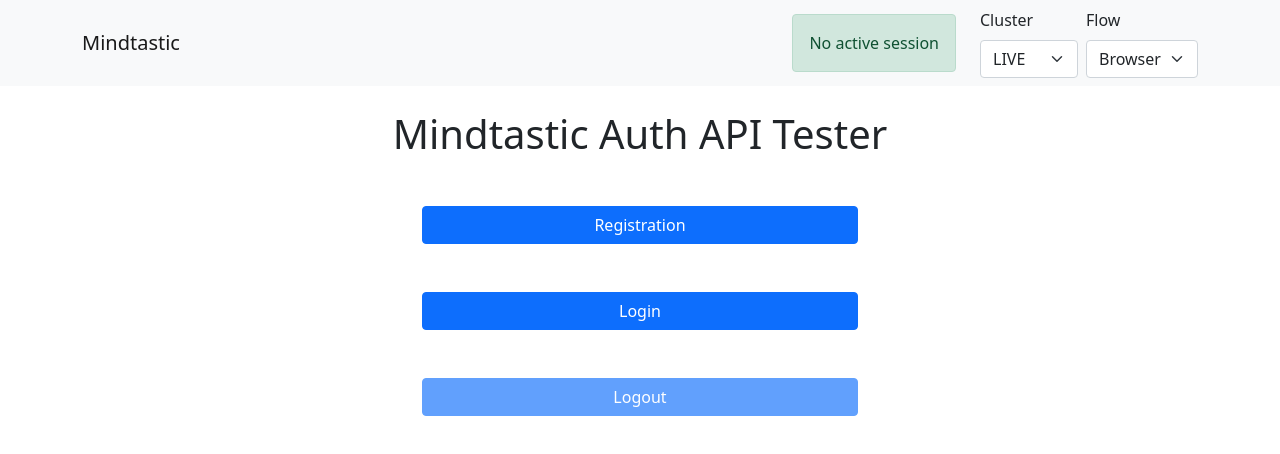
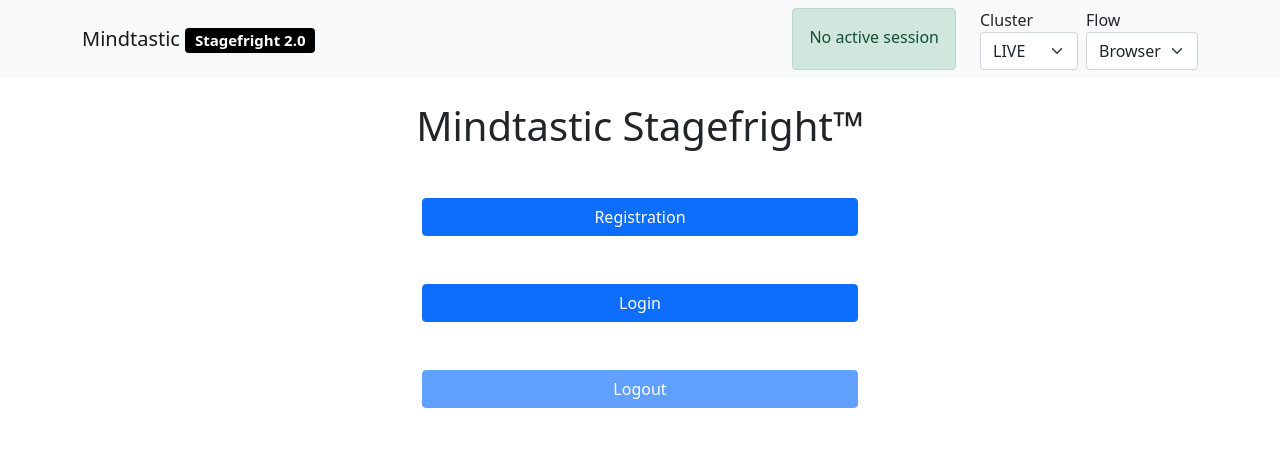
Before and after one commit to mindtastic/stagefright, a React (Vite) app: page / in a window 1280 px wide. Shown: the top 454 px of the page. Built offline with nearby package versions, Linux system fonts and the light colour scheme; no server answers.

Commit message:
design :)

```diff
--- a/index.html
+++ b/index.html
@@ -5,7 +5,7 @@
     <meta charset="UTF-8">
     <meta http-equiv="X-UA-Compatible" content="IE=edge">
     <meta name="viewport" content="width=device-width, initial-scale=1.0">
-    <title>Mindtastic API Testter</title>
+    <title>Mindtastic Stagefright</title>
     <style type="text/css">
         section {
             margin-bottom: 2em;
--- a/src/pages/Hub.jsx
+++ b/src/pages/Hub.jsx
@@ -29,7 +29,7 @@ const Hub = (props) => {
         <Container fluid="lg">
             <Row>
                 <Col md={{ span: 6, offset: 3 }} className="d-flex align-items-center flex-column">
-                    <h1 className="my-4">Mindtastic Auth API Tester</h1>
+                    <h1 className="my-4">Mindtastic Stagefright&trade;</h1>
                     {modes.map((item, index) =>
                         <Link to={item.path} className={"my-4 " + ((item.requiresSession ? !props.session : props.session) ? "disabled-link" : "")} style={{ width: "80%" }} key={index}>
                             <Button style={{ width: "100%" }} disabled={item.requiresSession ? !props.session : props.session}>
--- a/src/styles/App.css
+++ b/src/styles/App.css
@@ -1,3 +1,8 @@
 .disabled-link {
     pointer-events: none;
 }
+
+.logo-badge {
+    background-color: black !important;
+    color: white !important;
+}
--- a/src/views/SettingsHeader.jsx
+++ b/src/views/SettingsHeader.jsx
@@ -1,16 +1,17 @@
 import React, { useState } from "react";
-import { Container, Navbar, Form, Alert } from "react-bootstrap";
+import { Container, Navbar, Form, Alert, Badge } from "react-bootstrap";
 
 const SettingsHeader = (props) => {
+
     return (
         <Navbar bg="light">
             <Container>
-                <Navbar.Brand>Mindtastic</Navbar.Brand>
+                <Navbar.Brand>Mindtastic <Badge className="logo-badge">Stagefright 2.0</Badge></Navbar.Brand>
                 <Navbar.Collapse className="justify-content-end">
-                    <Alert className="my-0 me-4" variant={props.session ? "danger" : "success"}>{props.session ? "Active session" : "No active session"}</Alert>
                     <Form className="d-flex">
+                        <Alert className="my-0 me-4" variant={props.session ? "danger" : "success"}>{props.session ? "Active session" : "No active session"}</Alert>
                         <Form.Group className="me-2">
-                            <Form.Label>
+                            <Form.Label className="mb-0">
                                 Cluster
                             </Form.Label>
                             <Form.Select value={props.clusterState} onChange={(event) => props.clusterHandler(event)}>
@@ -20,7 +21,7 @@ const SettingsHeader = (props) => {
                             </Form.Select>
                         </Form.Group>
                         <Form.Group>
-                            <Form.Label>
+                            <Form.Label className="mb-0">
                                 Flow
                             </Form.Label>
                             <Form.Select value={props.flowState} onChange={(event) => props.flowHandler(event)}>
```
